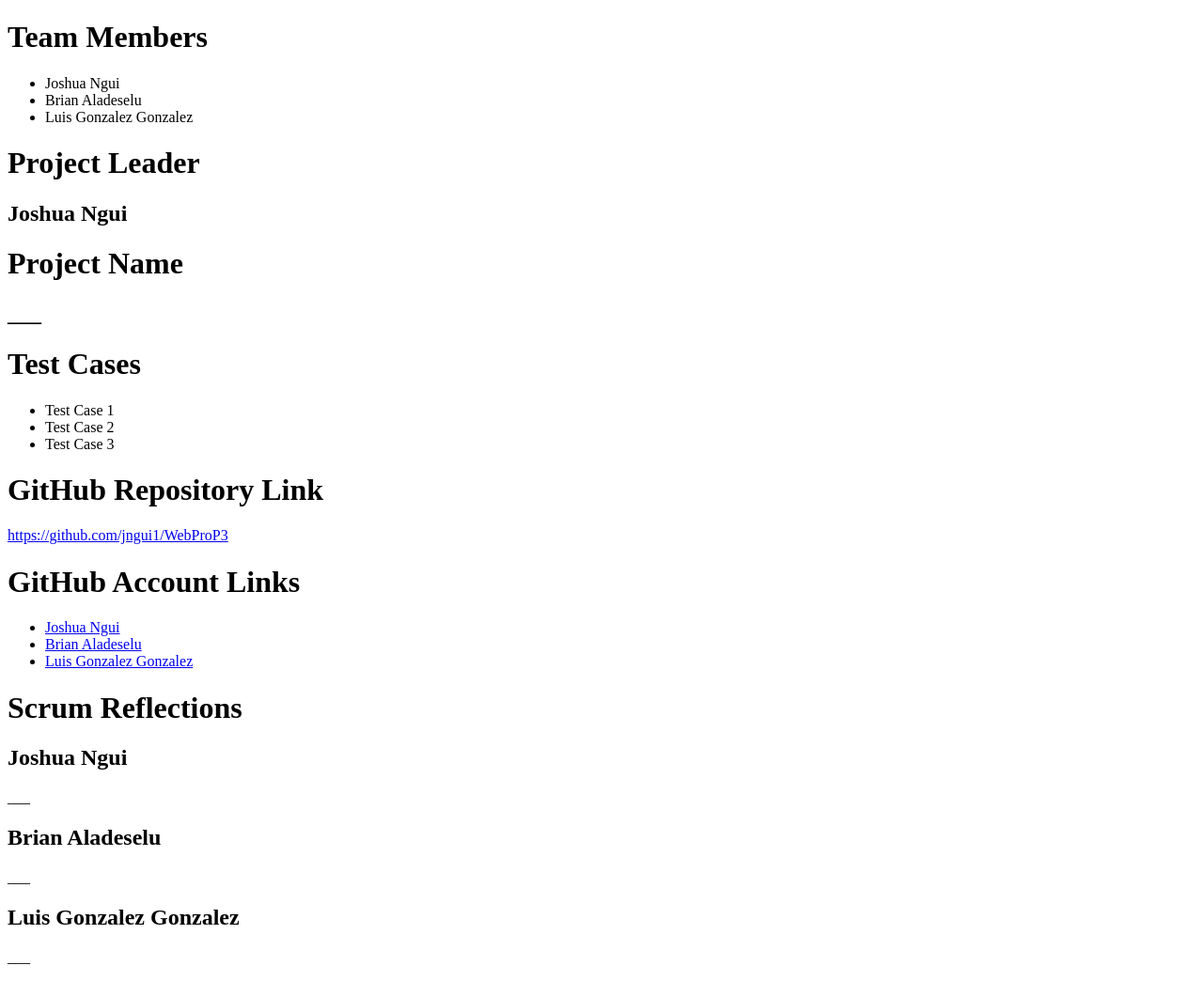
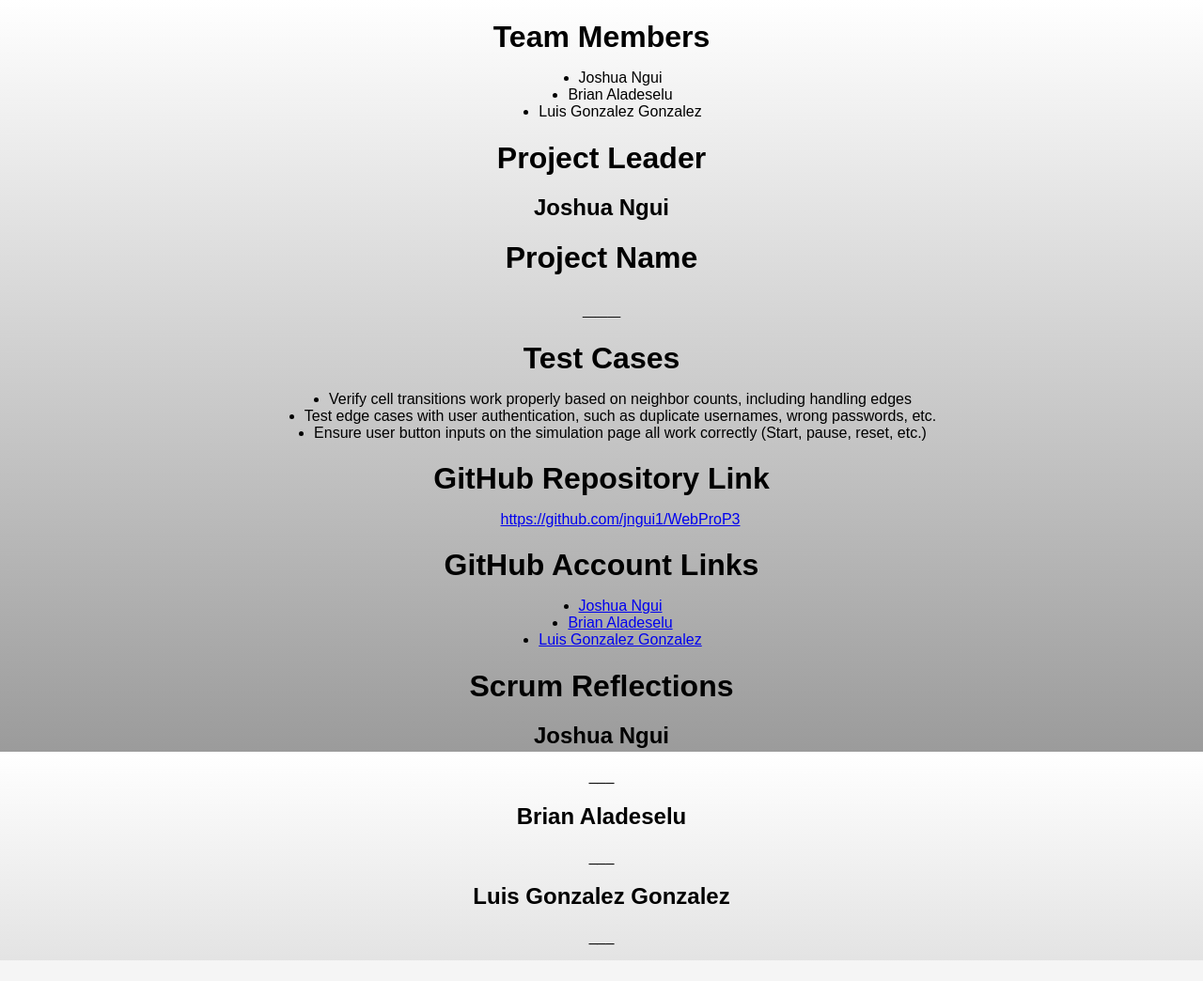
Before and after one commit to jngui1/WebProP3, a PHP site: page /creators_page.html in a window 1280 px wide. Shown: the whole page at 94% size. After the commit the page ends 1022 px from the top, so only its background shows below. Run offline with PHP 8.4, Linux system fonts and the light colour scheme.

Commit message:
Updated files for merge with main branch

```diff
--- a/creators_page.html
+++ b/creators_page.html
@@ -6,12 +6,34 @@
 
         <meta charset="UTF-8">
 
+        <link rel="stylesheet" type="text/css" href="layout.css">
+
+        <style>
+            h1 {
+                font-size: 4vh;
+            }
+
+            h2 {
+                font-size: 3vh;
+            }
+
+            li,a,p {
+                font-size: 2vh;
+            }
+
+            p {
+                display: flex;
+                justify-content: center;
+                align-items: center;
+            }
+        </style>
+
     </head>
 
     <body>
         <h1>Team Members</h1>
 
-        <ul>
+        <ul class="vertical-stack-center">
             <li>Joshua Ngui</li>
 
             <li>Brian Aladeselu</li>
@@ -30,22 +52,25 @@
 
         <h1>Test Cases</h1>
 
-        <ul>
-            <li>Test Case 1</li>
+        <ul class="vertical-stack-center">
+            <li>Verify cell transitions work properly based on neighbor counts, including handling edges</li>
 
-            <li>Test Case 2</li>
+            <li>Test edge cases with user authentication, such as duplicate usernames, wrong passwords, etc.</li>
 
-            <li>Test Case 3</li>
+            <li>Ensure user button inputs on the simulation page all work correctly (Start, pause, reset, etc.)</li>
 
         </ul>
 
         <h1>GitHub Repository Link</h1>
 
-        <a href="https://github.com/jngui1/WebProP3">https://github.com/jngui1/WebProP3</a>
+        <ul class="vertical-stack-center">
+            <a href="https://github.com/jngui1/WebProP3">https://github.com/jngui1/WebProP3</a>
+
+        </ul>
 
         <h1>GitHub Account Links</h1>
 
-        <ul>
+        <ul class="vertical-stack-center">
             <li><a href="https://github.com/jngui1">Joshua Ngui</a></li>
 
             <li><a href="https://github.com/aladebrian">Brian Aladeselu</a></li>
--- a/layout.css
+++ b/layout.css
@@ -1,19 +1,30 @@
+html, body {
+    min-height: 100%;
+    margin: 0;
+}
+
 body {
-    background-size: 100vw 100vh;
+    background-size: cover;
+    background-repeat: no-repeat;
+    background-attachment: fixed;
     background-image: linear-gradient(white, #9b9b9b);
-    background-attachment: fixed;
     font-family: 'Arial', sans-serif;
 }
 
 h1 {
     text-align: center;
-    font-size: 15vh;
-    margin-bottom: 3vh;
+    font-size: 13vh;
+    margin-bottom: 2vh;
 }
 
 h2 {
     text-align: center;
-    font-size: 9vh;
+    font-size: 6vh;
+}
+
+h3 {
+    text-align: center;
+    font-size: 4vh;
 }
 
 label {
```
Also changed, not shown: index.php (+9 -6 lines), user_page.php (+14 -10 lines).
